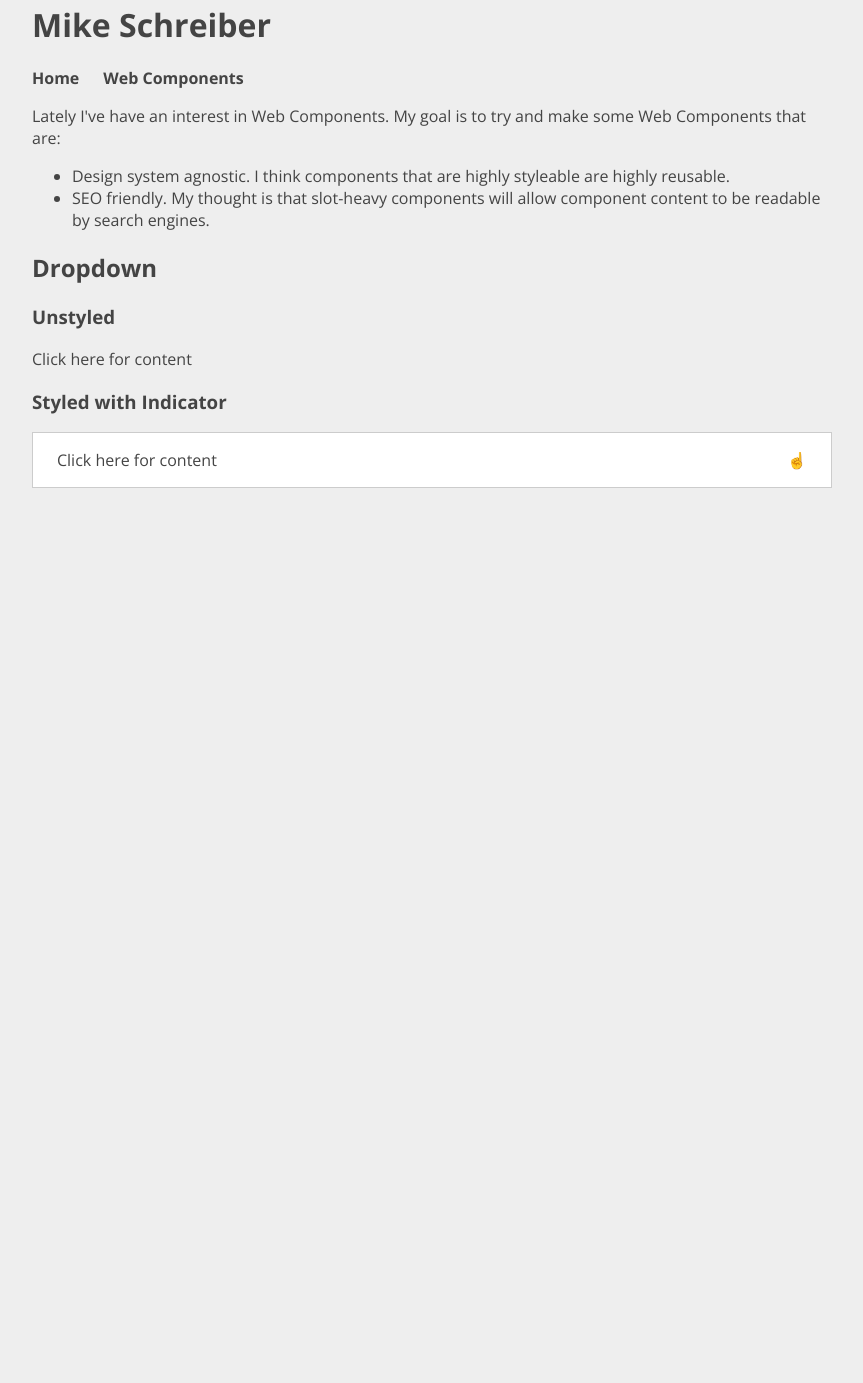
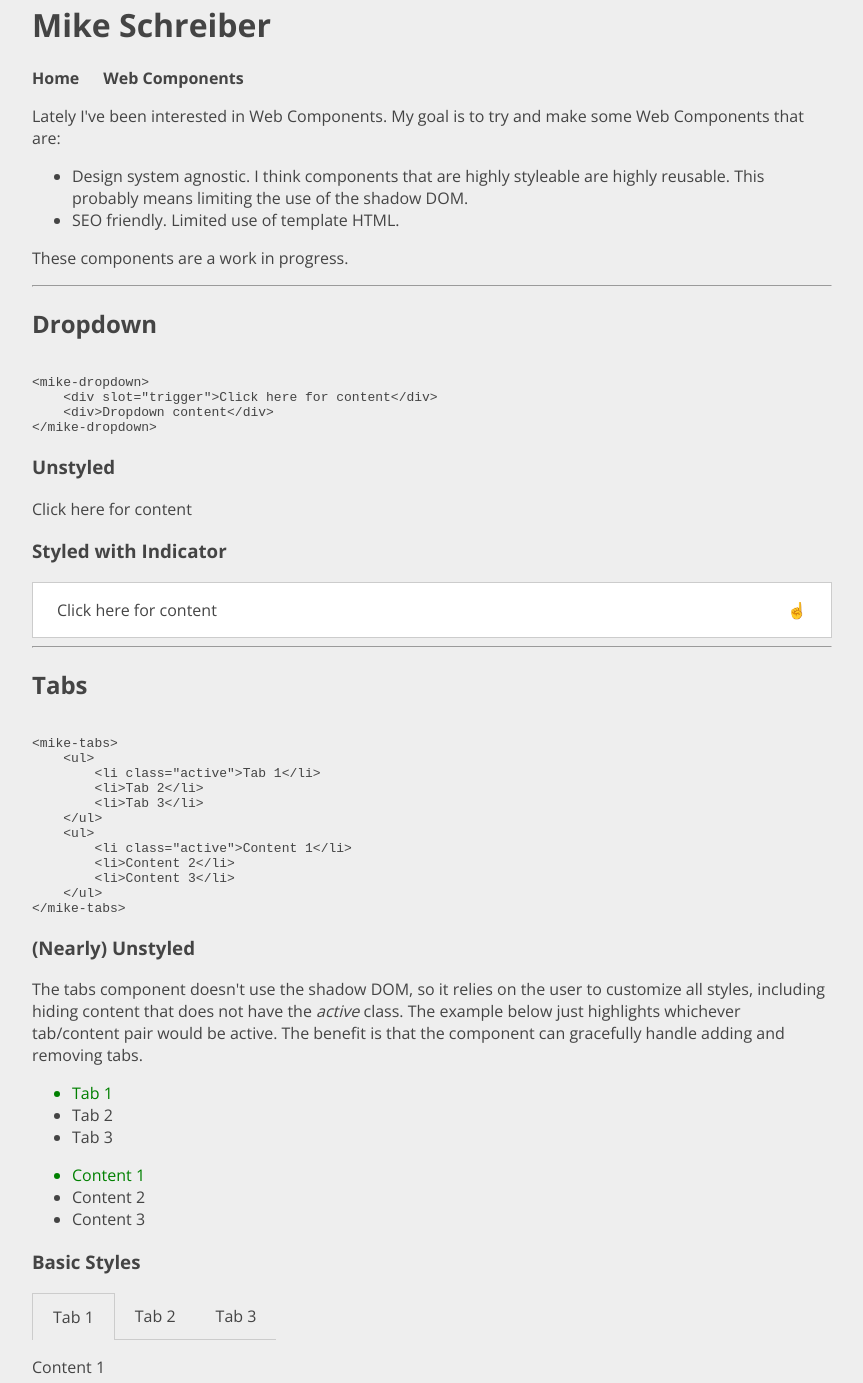
Before and after one commit to mschreiber68/mysite, an Eleventy site: page webcomponents.liquid in a window 1280 px wide. Shown: the part 37-1420 px from the top of the page, without its empty margins (208-1071 px from the left). Before the commit the page ends 800 px from the top, so only its background shows below. Built offline with nearby package versions, Linux system fonts and the light colour scheme; Eleventy itself is replaced by a stand-in of ours; files that its build step writes are made by us from their sources.

Commit message:
adding tabs

```diff
--- /dev/null
+++ b/_includes/webComponents/countdown.liquid
@@ -0,0 +1,3 @@
+<script type="module" src="/webcomponents/js/countdown.js"></script>
+
+<h2>Countdown</h2>
--- a/_includes/webComponents/dropdown.liquid
+++ b/_includes/webComponents/dropdown.liquid
@@ -1,6 +1,12 @@
 <script type="module" src="/webcomponents/js/dropdown.js"></script>
 
 <h2>Dropdown</h2>
+<xmp>
+<mike-dropdown>
+    <div slot="trigger">Click here for content</div>
+    <div>Dropdown content</div>
+</mike-dropdown>
+</xmp>
 
 <h3>Unstyled</h3>
 <mike-dropdown>
--- a/_includes/webComponents/js/dropdown.js
+++ b/_includes/webComponents/js/dropdown.js
@@ -6,8 +6,8 @@ template.innerHTML = `
 }
 </style>
 <div>
-    <slot name="trigger" data="trigger" class="trigger"></slot>
-    <slot data="content"></slot>
+    <slot name="trigger" class="trigger"></slot>
+    <slot class="content"></slot>
 </div>
 `;
 
@@ -33,9 +33,9 @@ class MikeDropdown extends HTMLElement {
         this.attachShadow({ mode: 'open' });
         this.shadowRoot.appendChild(template.content.cloneNode(true));
 
-        this.triggerElement = this.shadowRoot.querySelector('[data="trigger"]');
+        this.triggerElement = this.shadowRoot.querySelector('.trigger');
 
-        this.contentElement = this.shadowRoot.querySelector('[data="content"]');
+        this.contentElement = this.shadowRoot.querySelector('.content');
         this.contentElement.style.display = this.show ? 'block' : 'none';
 
         this._toggle = this.toggle.bind(this);
--- /dev/null
+++ b/_includes/webComponents/js/tabs.js
@@ -0,0 +1,48 @@
+class MikeTabs extends HTMLElement {
+    constructor() {
+        super();
+
+        this.tabListElement = this.firstElementChild;
+        this.contentListElement = this.lastElementChild;
+
+        this._onTabListClick_ = this._onTabListClick.bind(this);
+    }
+
+    connectedCallback() {
+        this.tabListElement.addEventListener('click', this._onTabListClick_);
+    }
+
+    disconnectedCallback() {
+        this.tabListElement.removeEventListener('click', this._onTabListClick_);
+    }
+
+    activateTabAt(index) {
+        this._setActiveListItem(this.tabListElement.children, index);
+        this._setActiveListItem(this.contentListElement.children, index);
+    }
+
+    _onTabListClick(ev) {
+        let tabIndexClicked = null;
+        const tabs = this.tabListElement.children;
+        for (let i=0; i<tabs.length; i++) {
+            if (tabs.item(i).contains(ev.target) || tabs.item(i) === ev.target) {
+                tabIndexClicked = i;
+                break;
+            }
+        }
+
+        this.activateTabAt(tabIndexClicked)
+    }
+
+    _setActiveListItem(htmlCollection, index) {
+        for (let i=0; i<htmlCollection.length; i++) {
+            if (i === index) {
+                htmlCollection.item(i).classList.add('active');
+            } else {
+                htmlCollection.item(i).classList.remove('active');
+            }
+        }
+    }
+}
+
+window.customElements.define('mike-tabs', MikeTabs);
--- /dev/null
+++ b/_includes/webComponents/tabs.liquid
@@ -0,0 +1,81 @@
+<script type="module" src="/webcomponents/js/tabs.js"></script>
+
+<h2>Tabs</h2>
+
+<xmp>
+<mike-tabs>
+    <ul>
+        <li class="active">Tab 1</li>
+        <li>Tab 2</li>
+        <li>Tab 3</li>
+    </ul>
+    <ul>
+        <li class="active">Content 1</li>
+        <li>Content 2</li>
+        <li>Content 3</li>
+    </ul>
+</mike-tabs>
+</xmp>
+
+<h3>(Nearly) Unstyled</h3>
+<p>
+    The tabs component doesn't use the shadow DOM, so it relies on the user to customize all styles, including hiding content that does not have the <em>active</em> class.
+    The example below just highlights whichever tab/content pair would be active.
+    The benefit is that the component can gracefully handle adding and removing tabs.
+</p>
+<style>
+    mike-tabs.nearlyUnstyled .active {
+        color: green;
+    }
+</style>
+<mike-tabs class="nearlyUnstyled">
+    <ul>
+        <li class="active">Tab 1</li>
+        <li>Tab 2</li>
+        <li>Tab 3</li>
+    </ul>
+    <ul>
+        <li class="active">Content 1</li>
+        <li>Content 2</li>
+        <li>Content 3</li>
+    </ul>
+</mike-tabs>
+
+<h3>Basic Styles</h3>
+<style>
+    mike-tabs.basicStyles {
+        background-color: white;
+    }
+    mike-tabs.basicStyles .tabList {
+        list-style: none;
+        display: flex;
+        padding: 0;
+    }
+    mike-tabs.basicStyles .tab {
+        padding: 12px 20px;
+        border-bottom: 1px solid #ccc;
+    }
+    mike-tabs.basicStyles .tab.active {
+        border: 1px solid #ccc;
+        border-bottom: 0;
+    }
+    mike-tabs.basicStyles .tabContentList {
+        list-style: none;
+        padding: 0;
+    }
+    mike-tabs.basicStyles .tabContent:not(.active) {
+        display: none;
+    }
+</style>
+<mike-tabs class="basicStyles">
+    <ul class="tabList">
+        <li class="tab active">Tab 1</li>
+        <li class="tab">Tab 2</li>
+        <li class="tab">Tab 3</li>
+    </ul>
+    <ul class="tabContentList">
+        <li class="tabContent active">Content 1</li>
+        <li class="tabContent">Content 2</li>
+        <li class="tabContent">Content 3</li>
+    </ul>
+</mike-tabs>
--- a/webcomponents.liquid
+++ b/webcomponents.liquid
@@ -3,18 +3,26 @@ layout: baseLayout.liquid
 ---
 
 <p>
-    Lately I've have an interest in Web Components.
+    Lately I've been interested in Web Components.
     My goal is to try and make some Web Components that are:
 </p>
 <ul>
     <li>
         Design system agnostic.
         I think components that are highly styleable are highly reusable.
+        This probably means limiting the use of the shadow DOM.
     </li>
     <li>
         SEO friendly.
-        My thought is that slot-heavy components will allow component content to be readable by search engines.
+        Limited use of template HTML.
     </li>
 </ul>
+<p>
+    These components are a work in progress.
+</p>
 
+
+<hr>
 {% include webComponents/dropdown.liquid %}
+<hr>
+{% include webComponents/tabs.liquid %}
```
Also changed, not shown: _includes/webComponents/js/countdown.js (added, +10 -0 lines), docs/webcomponents/index.html (+98 -2 lines), docs/webcomponents/js/countdown.js (added, +10 -0 lines), docs/webcomponents/js/dropdown.js (+4 -4 lines), docs/webcomponents/js/tabs.js (added, +48 -0 lines).
